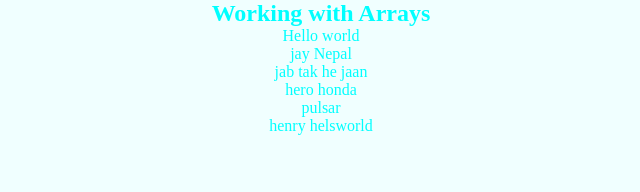
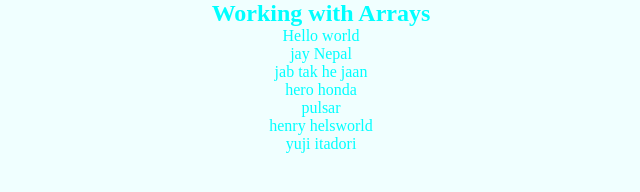
Before and after one commit to sujalshrestha10/map_filter_reduce-in-javascript, a plain HTML site: page index.html in a window 1280 px wide. Shown: the full height of the page, 79-719 px from the left. Drawn offline with Linux system fonts and the light colour scheme.

Commit message:
secondbranch

```diff
--- a/index.html
+++ b/index.html
@@ -16,7 +16,7 @@
       <p>hero honda</p>
       pulsar
       <div>henry helsworld</div>
-
+      yuji itadori
     </div>
   </body>
 </html>
```
